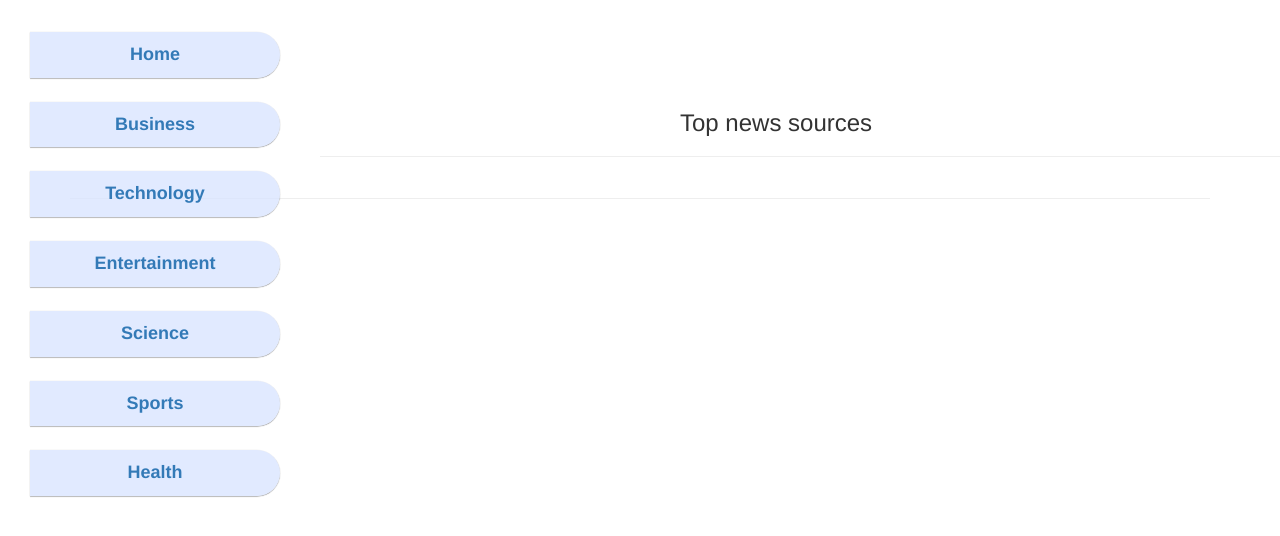
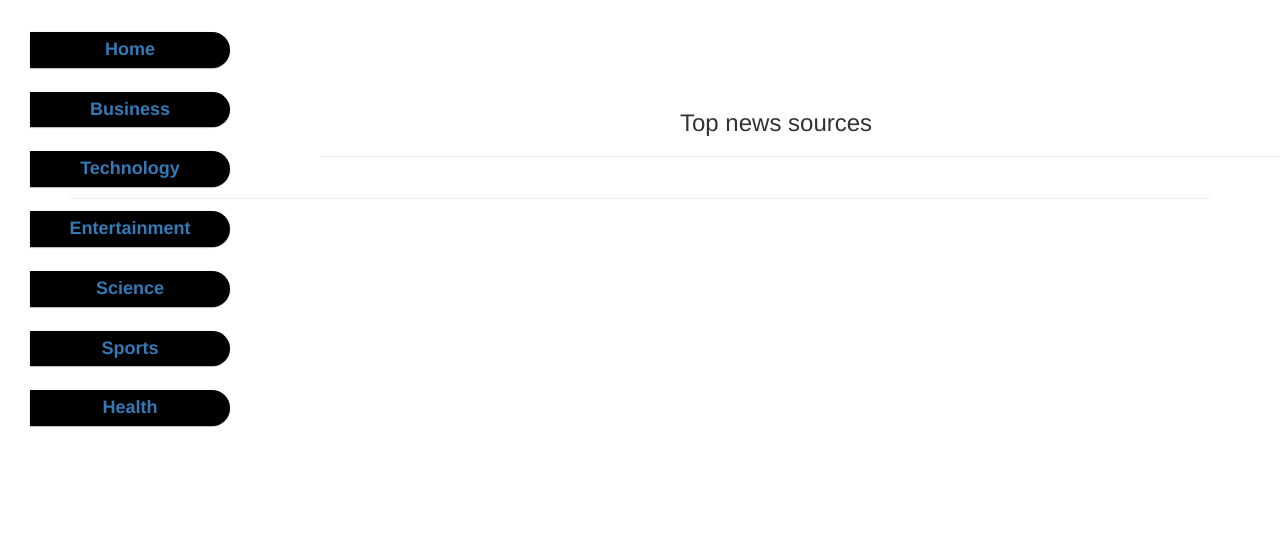
Before and after one commit to ro0tkit/News-App., a Flask app: template app/templates/index.html in a window 1280 px wide; the page is wider, and only the part inside the window is pictured. Shown: the part 52-588 px from the top of that part. Run offline with Flask 2, Linux system fonts and the light colour scheme; the template is opened without the code that fills it, so the values that code supplies are empty; some libraries are stand-ins or nearby versions.

Commit message:
Heroku deployment

```diff
--- a/app/templates/sidebar.html
+++ b/app/templates/sidebar.html
@@ -11,14 +11,14 @@
         border-radius: 3%;
     }
     .sidebar a{
-        width: 250px;
+        width: 200px;
         display: block;
         margin: 24px 0px;
-        padding: 10px 5px;
+        padding: 5px 5px;
         font-weight: bolder;
         font-size: large;
         text-decoration: none;
-        background-color: #d9e4ffc7;
+        background-color: black;
         border-top-right-radius: 30px;
         border-bottom-right-radius: 30px;
         box-shadow: 0px 0.5px 1px grey;
--- a/instance/config.py
+++ b/instance/config.py
@@ -1,3 +1 @@
-
-
 NEWS_API_KEY = "50a78a0243404c099ca1854e75068165"
--- a/virtual/pyvenv.cfg
+++ b/virtual/pyvenv.cfg
@@ -4,5 +4,5 @@
 virtualenv = 20.0.17
 include-system-site-packages = false
 base-prefix = /usr
-base-exec-prefix = /usr
+base-exec-prefix =/usr
 base-executable = /usr/bin/python3
```
